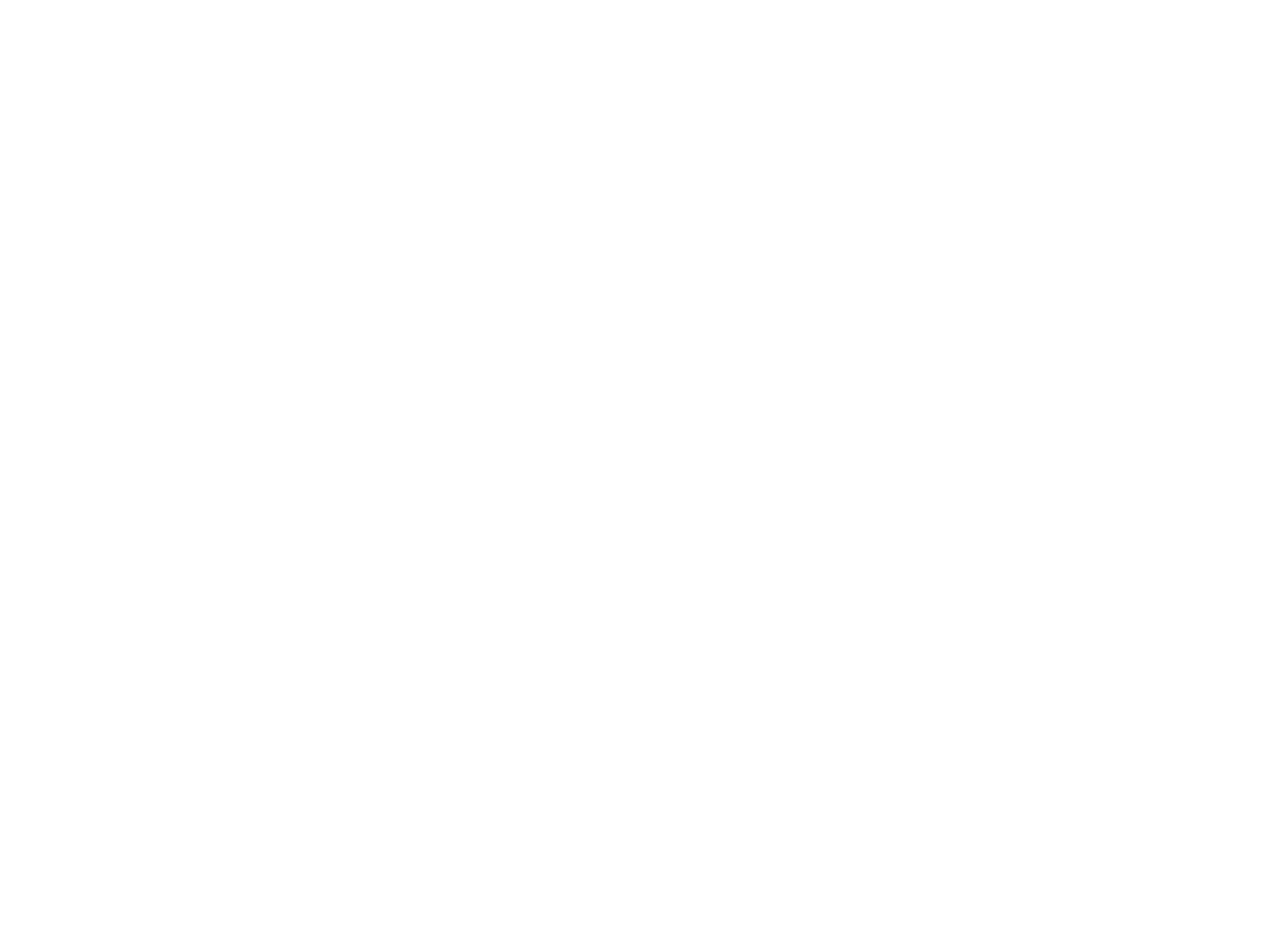
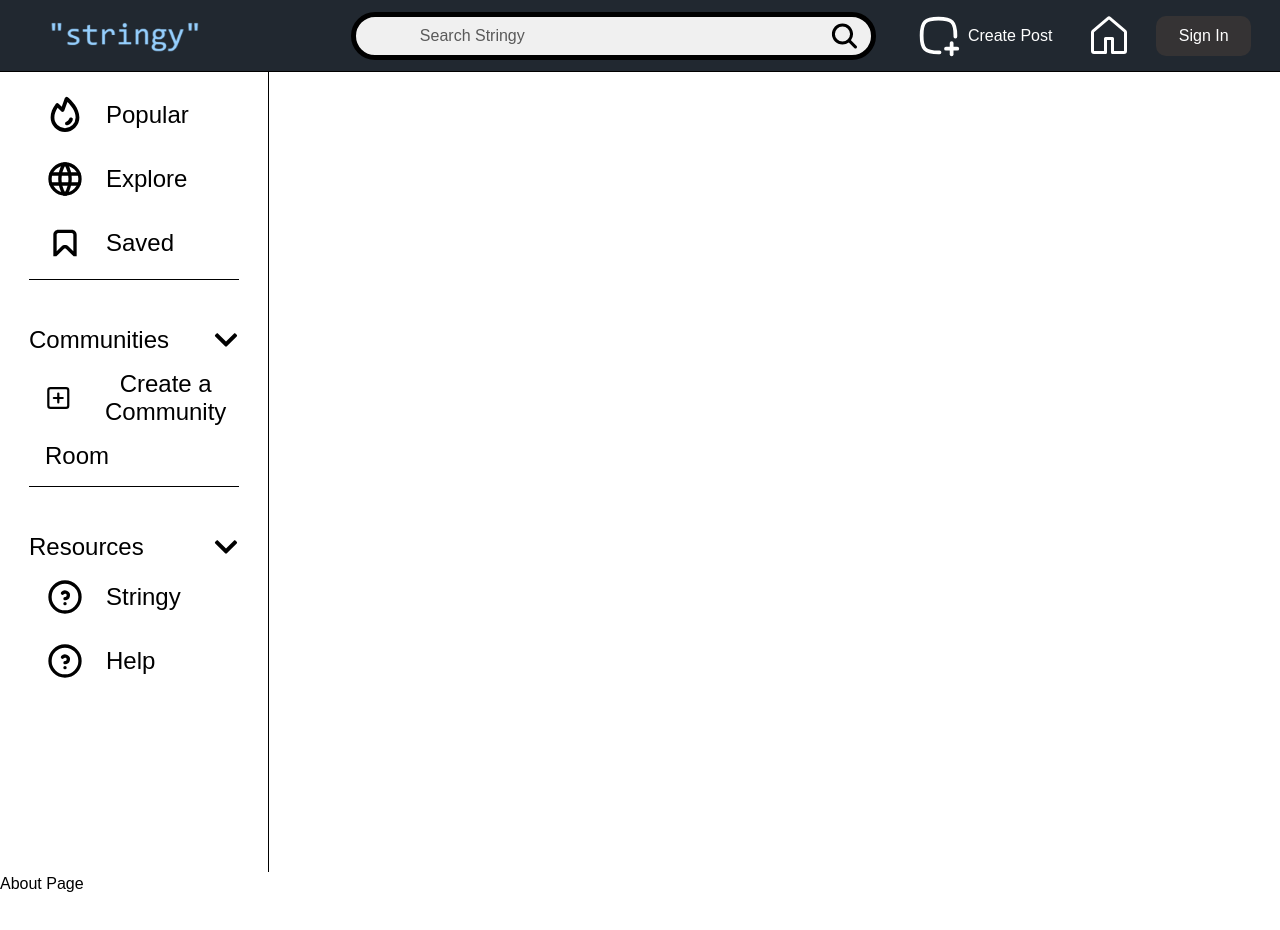
Before and after one commit to MrWinRock/stringy, a React (Create React App) app: page /about in a window 1280 px wide. Before the commit this address had no page. Shown: the top 930 px of the page. Before the commit the page ends 800 px from the top, so only its background shows below. Built offline with nearby package versions, Linux system fonts and the light colour scheme; the HTML template or start-up script is replaced by a standard one.

Commit message:
update: app route about

```diff
--- a/src/App.tsx
+++ b/src/App.tsx
@@ -10,6 +10,7 @@
 // For test api call
 import TestAPI from "./TestAPI";
 import SettingPage from "./presentation/components/pages/SettingPage";
+import AboutPage from "./presentation/components/pages/AboutPage";
 
 const App: React.FC = () => {
   return (
@@ -18,6 +19,7 @@
         <Route path="/" element={<HomePage />} />
         <Route path="/profile" element={<ProfilePage />} />
         <Route path="/setting" element={<SettingPage />} />
+        <Route path="/about" element={<AboutPage />} />
         <Route path="/testapi" element={<TestAPI />} />
       </Routes>
     </Router>
```
Also changed, not shown: src/presentation/components/pages/AboutPage.tsx (+5 -5 lines).
